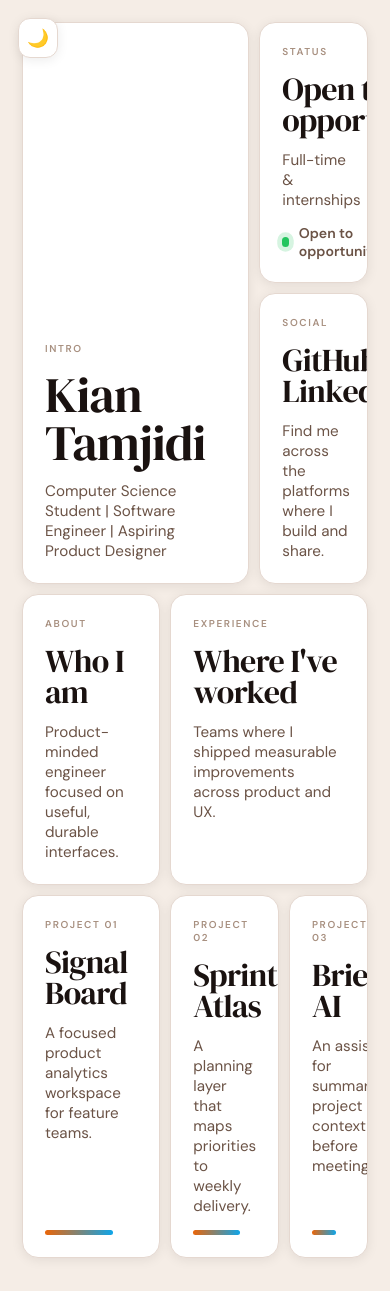
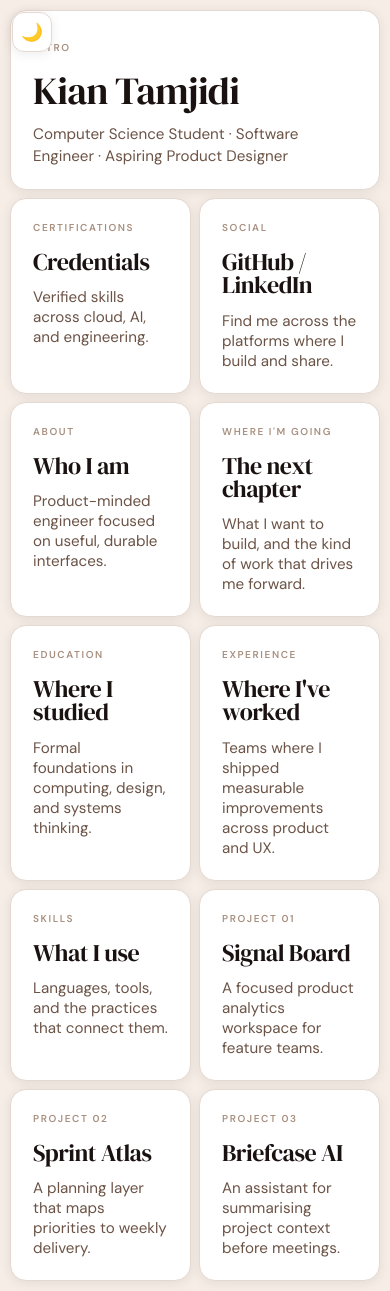
Before and after one commit to kian-tamjidi04/portfolio, a React (Vite) app: page / in a window 390 px wide. Built offline with nearby package versions, Linux system fonts and the light colour scheme.

Commit message:
add new sections

```diff
--- a/src/App.tsx
+++ b/src/App.tsx
@@ -53,15 +53,20 @@ function ModalBody({ card }: { card: PortfolioCard }) {
     );
   }
 
-  if (card.type === 'status') {
+  if (card.type === 'certifications') {
     return (
-      <motion.section className="modal-section" variants={modalItemVariants}>
-        <div className="status-line modal-status-line">
-          <span className="status-dot" aria-hidden="true" />
-          <span>{card.statusText}</span>
-        </div>
-        <p className="modal-text">{card.statusSubtitle}</p>
-      </motion.section>
+      <div className="modal-list">
+        {card.certs.map((cert) => (
+          <motion.div className="cert-row" key={cert.name} variants={modalItemVariants}>
+            <div className="cert-badge" aria-hidden="true">✦</div>
+            <div>
+              <h3 className="modal-row-title">{cert.name}</h3>
+              <p className="modal-row-subtitle">{cert.issuer}</p>
+              <p className="cert-date">{cert.date}</p>
+            </div>
+          </motion.div>
+        ))}
+      </div>
     );
   }
 
@@ -108,6 +113,71 @@ function ModalBody({ card }: { card: PortfolioCard }) {
               <li key={b}>
                 <span className="belief-dot" aria-hidden="true" />
                 <span>{b}</span>
+              </li>
+            ))}
+          </ul>
+        </motion.section>
+      </>
+    );
+  }
+
+  if (card.type === 'skills') {
+    return (
+      <div className="skills-grid">
+        {card.categories.map((cat) => (
+          <motion.div className="skill-category" key={cat.label} variants={modalItemVariants}>
+            <p className="skill-category-label">{cat.label}</p>
+            <div className="tag-row">
+              {cat.items.map((item) => (
+                <span className="tag" key={item}>{item}</span>
+              ))}
+            </div>
+          </motion.div>
+        ))}
+      </div>
+    );
+  }
+
+  if (card.type === 'education') {
+    return (
+      <>
+        {card.entries.map((entry) => (
+          <motion.div key={entry.degree} variants={modalItemVariants}>
+            <motion.section className="modal-section" variants={modalItemVariants}>
+              <p className="timeline-role">{entry.degree}</p>
+              <p className="timeline-company">{entry.institution}</p>
+              <p className="timeline-dates">{entry.dates}</p>
+              <p className="modal-text" style={{ marginTop: '8px' }}>{entry.details}</p>
+            </motion.section>
+            <motion.section className="modal-section" style={{ marginTop: '12px' }} variants={modalItemVariants}>
+              <h3 className="modal-row-title">Key Modules</h3>
+              <div className="tag-row" style={{ marginTop: '10px' }}>
+                {entry.modules.map((m) => (
+                  <span className="tag" key={m}>{m}</span>
+                ))}
+              </div>
+            </motion.section>
+          </motion.div>
+        ))}
+      </>
+    );
+  }
+
+  if (card.type === 'vision') {
+    return (
+      <>
+        {card.body.map((p) => (
+          <motion.section className="modal-section" key={p} variants={modalItemVariants}>
+            <p className="modal-text">{p}</p>
+          </motion.section>
+        ))}
+        <motion.section className="modal-section" variants={modalItemVariants}>
+          <h3 className="modal-row-title">Goals</h3>
+          <ul className="belief-list">
+            {card.goals.map((g) => (
+              <li key={g}>
+                <span className="belief-dot" aria-hidden="true" />
+                <span>{g}</span>
               </li>
             ))}
           </ul>
@@ -225,13 +295,6 @@ function FlipCard({ card, fromRect, onClose }: FlipCardProps) {
             <p className="card-label">{card.label}</p>
             <h2 className="card-title">{card.title}</h2>
             <p className="card-summary">{card.summary}</p>
-            {card.type === 'status' && (
-              <div className="status-line">
-                <span className="status-dot" aria-hidden="true" />
-                <span>{card.statusText}</span>
-              </div>
-            )}
-            {card.type === 'project' && <span className="project-accent" aria-hidden="true" />}
           </div>
 
           {/* Back face — modal content (rotated 180deg base, visible when inner=180) */}
@@ -266,6 +329,18 @@ function FlipCard({ card, fromRect, onClose }: FlipCardProps) {
   );
 }
 
+/* ─── Card inner content (shared between grid & flip front) ──────── */
+
+function CardInner({ card }: { card: PortfolioCard }) {
+  return (
+    <>
+      <p className="card-label">{card.label}</p>
+      <h2 className="card-title">{card.title}</h2>
+      <p className="card-summary">{card.summary}</p>
+    </>
+  );
+}
+
 /* ─── App ────────────────────────────────────────────────────────── */
 
 function App() {
@@ -284,8 +359,6 @@ function App() {
   /* Flip state */
   interface FlipState { cardId: string; fromRect: FromRect; }
   const [flipState, setFlipState] = useState<FlipState | null>(null);
-  // Keeps the grid card invisible through the flip-back exit animation.
-  // Cleared only when AnimatePresence signals the exit is complete.
   const [closedCardId, setClosedCardId] = useState<string | null>(null);
 
   const activeCard = useMemo(
@@ -333,6 +406,20 @@ function App() {
         <section className="portfolio-grid" aria-label="Portfolio card grid">
           {portfolioCards.map((card) => {
             const isHidden = card.id === flipState?.cardId || card.id === closedCardId;
+            const isNonClickable = card.nonClickable === true;
+
+            if (isNonClickable) {
+              return (
+                <div
+                  className={`portfolio-card card-${card.type} ${card.placementClass} card-non-clickable${isHidden ? ' card-hidden' : ''}`}
+                  key={card.id}
+                  aria-label={card.title}
+                >
+                  <CardInner card={card} />
+                </div>
+              );
+            }
+
             return (
               <button
                 className={`portfolio-card card-${card.type} ${card.placementClass}${isHidden ? ' card-hidden' : ''}`}
@@ -340,16 +427,7 @@ function App() {
                 onClick={(e) => handleCardClick(card.id, e.currentTarget)}
                 type="button"
               >
-                <p className="card-label">{card.label}</p>
-                <h2 className="card-title">{card.title}</h2>
-                <p className="card-summary">{card.summary}</p>
-                {card.type === 'status' && (
-                  <div className="status-line">
-                    <span className="status-dot" aria-hidden="true" />
-                    <span>{card.statusText}</span>
-                  </div>
-                )}
-                {card.type === 'project' && <span className="project-accent" aria-hidden="true" />}
+                <CardInner card={card} />
               </button>
             );
           })}
--- a/src/content.ts
+++ b/src/content.ts
@@ -1,10 +1,13 @@
 export type CardType =
   | 'hero'
-  | 'status'
+  | 'certifications'
   | 'social'
   | 'about'
   | 'experience'
-  | 'project';
+  | 'project'
+  | 'education'
+  | 'vision'
+  | 'skills';
 
 export interface CardLayout {
   column: string;
@@ -19,6 +22,7 @@ export interface CardBase {
   summary: string;
   placementClass: string;
   layout: CardLayout;
+  nonClickable?: boolean;
 }
 
 export interface SocialLink {
@@ -48,16 +52,35 @@ export interface ExternalLink {
   href: string;
 }
 
+export interface CertItem {
+  name: string;
+  issuer: string;
+  date: string;
+  badge?: string;
+}
+
+export interface EducationEntry {
+  degree: string;
+  institution: string;
+  dates: string;
+  details: string;
+  modules: string[];
+}
+
+export interface SkillCategory {
+  label: string;
+  items: string[];
+}
+
 export interface HeroCard extends CardBase {
   type: 'hero';
   name: string;
   subtitle: string;
 }
 
-export interface StatusCard extends CardBase {
-  type: 'status';
-  statusText: string;
-  statusSubtitle: string;
+export interface CertificationsCard extends CardBase {
+  type: 'certifications';
+  certs: CertItem[];
 }
 
 export interface SocialCard extends CardBase {
@@ -85,13 +108,32 @@ export interface ProjectCard extends CardBase {
   links: ExternalLink[];
 }
 
+export interface EducationCard extends CardBase {
+  type: 'education';
+  entries: EducationEntry[];
+}
+
+export interface VisionCard extends CardBase {
+  type: 'vision';
+  body: string[];
+  goals: string[];
+}
+
+export interface SkillsCard extends CardBase {
+  type: 'skills';
+  categories: SkillCategory[];
+}
+
 export type PortfolioCard =
   | HeroCard
-  | StatusCard
+  | CertificationsCard
   | SocialCard
   | AboutCard
   | ExperienceCard
-  | ProjectCard;
+  | ProjectCard
+  | EducationCard
+  | VisionCard
+  | SkillsCard;
 
 export const portfolioCards: PortfolioCard[] = [
   {
@@ -99,9 +141,10 @@ export const portfolioCards: PortfolioCard[] = [
     type: 'hero',
     label: 'Intro',
     title: 'Kian Tamjidi',
-    summary: 'Computer Science Student | Software Engineer | Aspiring Product Designer',
+    summary: 'Computer Science Student · Software Engineer · Aspiring Product Designer',
     placementClass: 'place-hero',
-    name: 'Your Name',
+    nonClickable: true,
+    name: 'Kian Tamjidi',
     subtitle: 'Developer & Product Designer',
     layout: {
       column: 'span 8',
@@ -109,14 +152,34 @@ export const portfolioCards: PortfolioCard[] = [
     },
   },
   {
-    id: 'status',
-    type: 'status',
-    label: 'Status',
-    title: 'Open to opportunities',
-    summary: 'Full-time & internships',
-    placementClass: 'place-status',
-    statusText: 'Open to opportunities',
-    statusSubtitle: 'Full-time & internships',
+    id: 'certifications',
+    type: 'certifications',
+    label: 'Certifications',
+    title: 'Credentials',
+    summary: 'Verified skills across cloud, AI, and engineering.',
+    placementClass: 'place-certifications',
+    certs: [
+      {
+        name: 'AWS Certified Cloud Practitioner',
+        issuer: 'Amazon Web Services',
+        date: '2024',
+      },
+      {
+        name: 'Google AI Essentials',
+        issuer: 'Google',
+        date: '2024',
+      },
+      {
+        name: 'Meta Front-End Developer Certificate',
+        issuer: 'Meta',
+        date: '2023',
+      },
+      {
+        name: 'CS50x: Introduction to Computer Science',
+        issuer: 'Harvard / edX',
+        date: '2022',
+      },
+    ],
     layout: {
       column: 'span 4',
     },
@@ -175,6 +238,46 @@ export const portfolioCards: PortfolioCard[] = [
     },
   },
   {
+    id: 'vision',
+    type: 'vision',
+    label: "Where I'm going",
+    title: 'The next chapter',
+    summary: 'What I want to build, and the kind of work that drives me forward.',
+    placementClass: 'place-vision',
+    body: [
+      "I want to work at the intersection of ambitious product ideas and the engineering discipline to ship them reliably. I'm drawn to teams that treat craft and speed as compatible — not opposing — forces.",
+    ],
+    goals: [
+      'Join a product team building something genuinely novel',
+      'Deepen expertise in AI-native interfaces and tooling',
+      'Ship products that measurably improve how people work',
+      'Eventually lead product strategy on a focused team',
+    ],
+    layout: {
+      column: 'span 3',
+    },
+  },
+  {
+    id: 'education',
+    type: 'education',
+    label: 'Education',
+    title: 'Where I studied',
+    summary: 'Formal foundations in computing, design, and systems thinking.',
+    placementClass: 'place-education',
+    entries: [
+      {
+        degree: 'BSc Computer Science',
+        institution: 'University of Exeter',
+        dates: '2022 - 2025',
+        details: 'First Class Honours (predicted). Dissertation on adaptive UI personalisation using reinforcement learning.',
+        modules: ['Algorithms & Data Structures', 'Human-Computer Interaction', 'Machine Learning', 'Software Engineering', 'Databases'],
+      },
+    ],
+    layout: {
+      column: 'span 4',
+    },
+  },
+  {
     id: 'experience',
     type: 'experience',
     label: 'Experience',
@@ -212,6 +315,39 @@ export const portfolioCards: PortfolioCard[] = [
     ],
     layout: {
       column: 'span 7',
+    },
+  },
+  {
+    id: 'skills',
+    type: 'skills',
+    label: 'Skills',
+    title: 'What I use',
+    summary: 'Languages, tools, and the practices that connect them.',
+    placementClass: 'place-skills',
+    categories: [
+      {
+        label: 'Languages',
+        items: ['TypeScript', 'Python', 'JavaScript', 'SQL', 'HTML / CSS'],
+      },
+      {
+        label: 'AI Tools',
+        items: ['OpenAI API', 'LangChain', 'Vertex AI', 'Hugging Face'],
+      },
+      {
+        label: 'Dev Tools',
+        items: ['React', 'Next.js', 'Node.js', 'Docker', 'Git', 'PostgreSQL'],
+      },
+      {
+        label: 'Design',
+        items: ['Figma', 'Framer', 'Prototyping', 'Design Systems'],
+      },
+      {
+        label: 'Soft Skills',
+        items: ['Product Thinking', 'Stakeholder Comms', 'Estimation', 'Cross-functional Collab'],
+      },
+    ],
+    layout: {
+      column: 'span 5',
     },
   },
   {
@@ -269,7 +405,7 @@ export const portfolioCards: PortfolioCard[] = [
     type: 'project',
     label: 'Project 03',
     title: 'Briefcase AI',
-    summary: 'An assistant for summarizing project context before meetings.',
+    summary: 'An assistant for summarising project context before meetings.',
     placementClass: 'place-project-03',
     imageTitle: 'Briefcase AI Preview',
     description:
--- a/src/index.css
+++ b/src/index.css
@@ -1,6 +1,6 @@
 /* ─── Design Tokens ──────────────────────────────────────────────── */
 :root {
-  /* Light mode */
+  /* Dark mode (default) */
   --bg: #1c1917;
   --surface: #28211e;
   --surface-subtle: #322b27;
@@ -9,6 +9,8 @@
   --accent-dim: rgba(249, 115, 22, 0.14);
   --accent-sky: #38bdf8;
   --accent-sky-dim: rgba(56, 189, 248, 0.12);
+  --accent-emerald: #34d399;
+  --accent-emerald-dim: rgba(52, 211, 153, 0.12);
   --text-primary: #f5f0ec;
   --text-secondary: #a89b92;
   --text-muted: #6b5e57;
@@ -30,6 +32,8 @@
   --accent-dim: rgba(234, 101, 8, 0.1);
   --accent-sky: #0ea5e9;
   --accent-sky-dim: rgba(14, 165, 233, 0.10);
+  --accent-emerald: #059669;
+  --accent-emerald-dim: rgba(5, 150, 105, 0.10);
   --text-primary: #1a1210;
   --text-secondary: #6b5346;
   --text-muted: #a89080;
@@ -103,7 +107,7 @@ a {
 .portfolio-grid-surface {
   margin: 0 auto;
   max-width: 1320px;
-  /* Un-dim is slower than dim so the landing card is the visual focus */
+  width: 100%;
   transition: opacity 0.45s ease, filter 0.45s ease, transform 0.35s ease;
 }
 
@@ -119,15 +123,23 @@ a {
   grid-template-columns: repeat(12, minmax(0, 1fr));
   gap: 10px;
   align-items: stretch;
+  transition: grid-template-columns 0.4s ease, gap 0.4s ease;
 }
 
 /* ─── Grid Placement ─────────────────────────────────────────────── */
+/*
+  Row 1–2: hero (col 1–8, rows 1–2) │ certs (col 9–12) │ social (col 9–12)
+  Row 3:   about (col 1–5) │ vision (col 6–8) │ education (col 9–12)
+  Row 4:   experience (col 1–7) │ skills (col 8–12)
+  Row 5:   project-01 (col 1–5) │ project-02 (col 6–9) │ project-03 (col 10–12)
+*/
+
 .place-hero {
   grid-column: span 8;
   grid-row: span 2;
 }
 
-.place-status {
+.place-certifications {
   grid-column: span 4;
 }
 
@@ -139,8 +151,20 @@ a {
   grid-column: span 5;
 }
 
+.place-vision {
+  grid-column: span 3;
+}
+
+.place-education {
+  grid-column: span 4;
+}
+
 .place-experience {
   grid-column: span 7;
+}
+
+.place-skills {
+  grid-column: span 5;
 }
 
 .place-project-01 {
@@ -171,7 +195,14 @@ a {
   padding: 22px;
   cursor: pointer;
   text-align: left;
-  transition: border-color 0.22s ease, transform 0.22s ease, box-shadow 0.22s ease;
+  /* hover interactions + smooth grid resize */
+  transition:
+    border-color 0.22s ease,
+    transform 0.22s ease,
+    box-shadow 0.22s ease,
+    grid-column 0.4s ease,
+    width 0.4s ease,
+    min-height 0.4s ease;
   box-shadow: var(--shadow-card);
 }
 
@@ -181,14 +212,23 @@ a {
   box-shadow: 0 8px 28px rgba(249, 115, 22, 0.18);
 }
 
+/* Non-clickable card variant (e.g. hero) */
+.card-non-clickable {
+  cursor: default;
+}
+
+.card-non-clickable:hover {
+  border-color: var(--border);
+  transform: none;
+  box-shadow: var(--shadow-card);
+}
+
 /* ─── Card invisible while flying card is live ──────────────────── */
 .portfolio-card.card-hidden {
   opacity: 0;
   pointer-events: none;
   transition: none;
 }
-
-
 
 /* ─── Card Typography ────────────────────────────────────────────── */
 .card-label {
@@ -226,35 +266,6 @@ a {
   font-size: clamp(3.1rem, 4.1vw, 4.8rem);
 }
 
-/* ─── Status ─────────────────────────────────────────────────────── */
-.status-line {
-  display: inline-flex;
-  align-items: center;
-  gap: 10px;
-  font-size: 0.88rem;
-  color: var(--text-secondary);
-  font-weight: 600;
-}
-
-.status-dot {
-  width: 10px;
-  height: 10px;
-  border-radius: 999px;
-  background: #22c55e;
-  box-shadow: 0 0 0 0 rgba(34, 197, 94, 0.42);
-  animation: pulse-status 1.7s ease-out infinite;
-}
-
-/* ─── Project Accent ─────────────────────────────────────────────── */
-.project-accent {
-  margin-top: auto;
-  width: min(180px, 74%);
-  height: 5px;
-  border-radius: 999px;
-  background: linear-gradient(90deg, var(--accent), var(--accent-sky));
-}
-
-/* ─── Modal ──────────────────────────────────────────────────────── */
 /* ─── Flip card scrim ─────────────────────────────────────────────── */
 .flip-scrim {
   position: fixed;
@@ -270,19 +281,17 @@ a {
 .flip-wrapper {
   position: fixed;
   z-index: 50;
-  /* W3Schools: perspective on the parent container */
   perspective: 1600px;
 }
 
-/* ─── Inner rotating element (W3Schools: transform-style: preserve-3d) */
+/* ─── Inner rotating element ──────────────────────────────────────── */
 .flip-inner {
   width: 100%;
   height: 100%;
   position: relative;
-  /* transform-style set via inline style for framer-motion compat */
 }
 
-/* ─── Shared face rules (W3Schools: backface-visibility: hidden) ─── */
+/* ─── Shared face rules ───────────────────────────────────────────── */
 .flip-face {
   position: absolute;
   inset: 0;
@@ -293,7 +302,7 @@ a {
   overflow: hidden;
 }
 
-/* Front face — mirrors the bento card layout */
+/* Front face */
 .flip-front {
   border-radius: var(--card-radius);
   display: flex;
@@ -301,11 +310,9 @@ a {
   align-items: flex-start;
   gap: 14px;
   padding: 22px;
-  /* starts fully visible (rotateY = 0) */
 }
 
-/* Back face — rotated 180deg base, shown when inner reaches 180deg */
-/* W3Schools: back face starts at rotateY(180deg) */
+/* Back face */
 .flip-back {
   border-radius: var(--modal-radius);
   transform: rotateY(180deg);
@@ -314,10 +321,8 @@ a {
   box-shadow: var(--shadow-modal);
 }
 
-/* portfolio-modal class kept for modal-header/body child selectors */
 .portfolio-modal {
   display: contents;
-  /* layout handled by .flip-back */
 }
 
 .portfolio-modal-header {
@@ -451,6 +456,65 @@ a {
   font-size: 0.85rem;
   color: var(--accent-sky);
   font-weight: 600;
+}
+
+/* ─── Certifications Modal ───────────────────────────────────────── */
+.cert-row {
+  display: grid;
+  grid-template-columns: 40px 1fr;
+  gap: 14px;
+  border: 1px solid var(--border);
+  border-radius: 12px;
+  background: var(--surface-subtle);
+  padding: 16px;
+  align-items: flex-start;
+  transition: border-color 0.2s ease, background 0.2s ease;
+}
+
+.cert-row:hover {
+  border-color: var(--accent);
+  background: var(--accent-dim);
+}
+
+.cert-badge {
+  width: 40px;
+  height: 40px;
+  border-radius: 10px;
+  background: var(--accent-dim);
+  color: var(--accent);
+  font-size: 1.1rem;
+  display: inline-flex;
+  align-items: center;
+  justify-content: center;
+}
+
+.cert-date {
+  margin: 4px 0 0;
+  font-size: 0.8rem;
+  color: var(--text-muted);
+}
+
+/* ─── Skills Modal ───────────────────────────────────────────────── */
+.skills-grid {
+  display: flex;
+  flex-direction: column;
+  gap: 14px;
+}
+
+.skill-category {
+  border: 1px solid var(--border);
+  border-radius: 12px;
+  background: var(--surface-subtle);
+  padding: 16px;
+}
+
+.skill-category-label {
+  margin: 0 0 10px;
+  font-size: 0.72rem;
+  letter-spacing: 0.14em;
+  text-transform: uppercase;
+  color: var(--accent);
+  font-weight: 700;
 }
 
 /* ─── Beliefs ────────────────────────────────────────────────────── */
@@ -620,3 +684,159 @@ a {
     box-shadow: 0 0 0 0 rgba(34, 197, 94, 0);
   }
 }
+
+/* ─── Responsive: tablet (≤ 900px) ───────────────────────────────── */
+@media (max-width: 900px) {
+  .portfolio-page {
+    padding: 14px;
+    align-items: flex-start;
+  }
+
+  .portfolio-grid {
+    grid-template-columns: repeat(6, minmax(0, 1fr));
+    gap: 8px;
+  }
+
+  /*
+    Row 1: hero(6)                             = 6
+    Row 2: certs(3) + social(3)                = 6
+    Row 3: about(4) + vision(2)                = 6
+    Row 4: education(2) + experience(4)        = 6
+    Row 5: skills(2) + project-01(4)           = 6
+    Row 6: project-02(3) + project-03(3)       = 6
+  */
+
+  .place-hero {
+    grid-column: span 6;
+    grid-row: span 1;
+  }
+
+  .card-hero {
+    min-height: 220px;
+  }
+
+  .card-hero .card-title {
+    font-size: clamp(2.4rem, 6vw, 3.5rem);
+  }
+
+  .place-certifications {
+    grid-column: span 3;
+  }
+
+  .place-social {
+    grid-column: span 3;
+  }
+
+  .place-about {
+    grid-column: span 4;
+  }
+
+  .place-vision {
+    grid-column: span 2;
+  }
+
+  .place-education {
+    grid-column: span 2;
+  }
+
+  .place-experience {
+    grid-column: span 4;
+  }
+
+  .place-skills {
+    grid-column: span 2;
+  }
+
+  .place-project-01 {
+    grid-column: span 4;
+  }
+
+  .place-project-02 {
+    grid-column: span 3;
+  }
+
+  .place-project-03 {
+    grid-column: span 3;
+  }
+}
+
+/* ─── Responsive: mobile (≤ 560px) ───────────────────────────────── */
+@media (max-width: 560px) {
+  .portfolio-page {
+    padding: 10px;
+    align-items: flex-start;
+  }
+
+  .portfolio-grid {
+    grid-template-columns: 1fr 1fr;
+    gap: 8px;
+  }
+
+  /*
+    Row 1:  hero(2)                              = 2
+    Row 2:  certs(1)     + social(1)             = 2
+    Row 3:  about(1)     + vision(1)             = 2
+    Row 4:  education(1) + experience(1)         = 2
+    Row 5:  skills(1)    + project-01(1)         = 2
+    Row 6:  project-02(1)+ project-03(1)         = 2
+  */
+
+  .place-hero {
+    grid-column: 1 / -1;
+    grid-row: auto;
+  }
+
+  .place-certifications,
+  .place-social,
+  .place-about,
+  .place-vision,
+  .place-education,
+  .place-experience,
+  .place-skills,
+  .place-project-01,
+  .place-project-02,
+  .place-project-03 {
+    grid-column: span 1;
+    grid-row: auto;
+  }
+
+  .card-hero {
+    min-height: 180px;
+  }
+
+  .card-hero .card-title {
+    font-size: clamp(2.4rem, 7vw, 3rem);
+  }
+
+  .card-title {
+    font-size: clamp(1.5rem, 5vw, 2.2rem);
+  }
+
+  .theme-toggle {
+    top: 12px;
+    left: 12px;
+  }
+}
+
+/* ─── Responsive: small mobile (≤ 380px) ────────────────────────── */
+@media (max-width: 380px) {
+  .portfolio-grid {
+    grid-template-columns: 1fr;
+  }
+
+  /* Every card full-width — single column is trivially gap-free */
+  .place-hero,
+  .place-certifications,
+  .place-social,
+  .place-about,
+  .place-vision,
+  .place-education,
+  .place-experience,
+  .place-skills,
+  .place-project-01,
+  .place-project-02,
+  .place-project-03 {
+    grid-column: 1 / -1;
+    grid-row: auto;
+  }
+}
```
